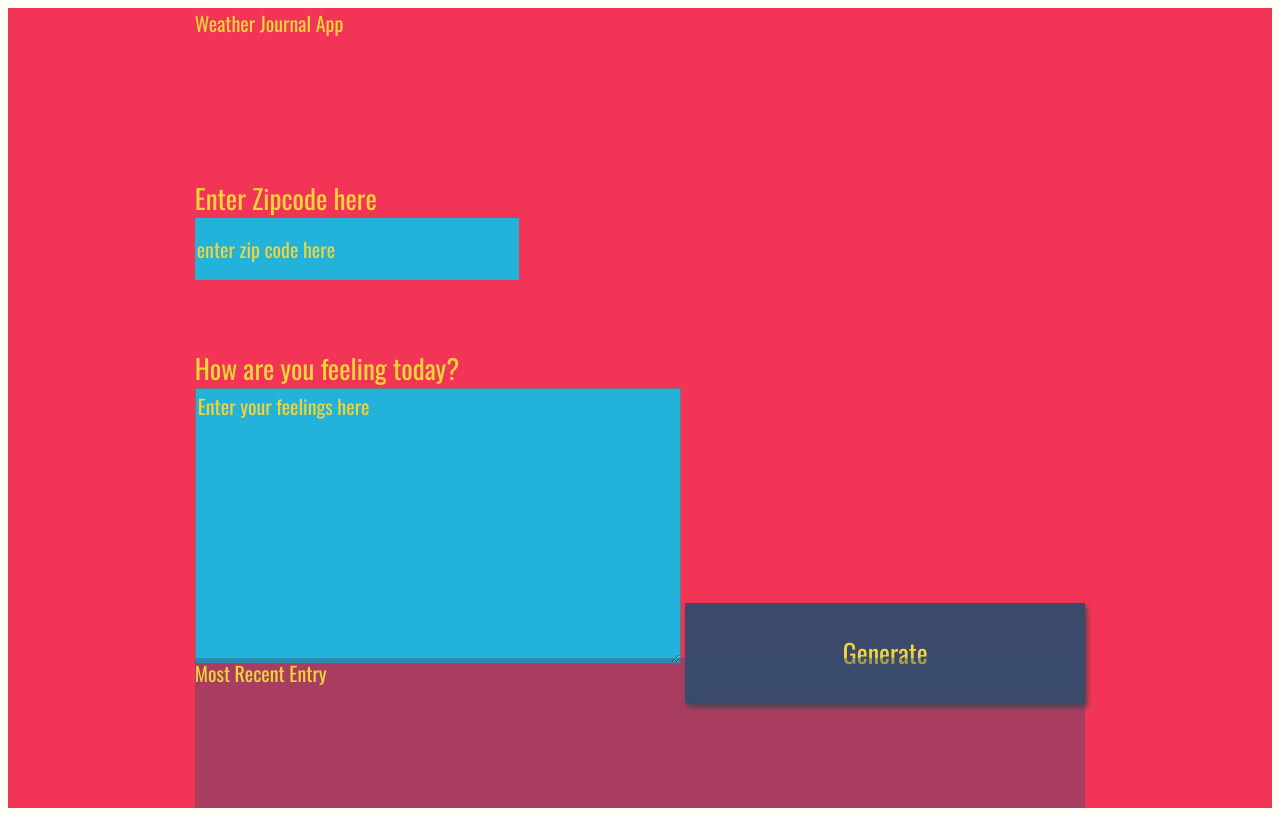
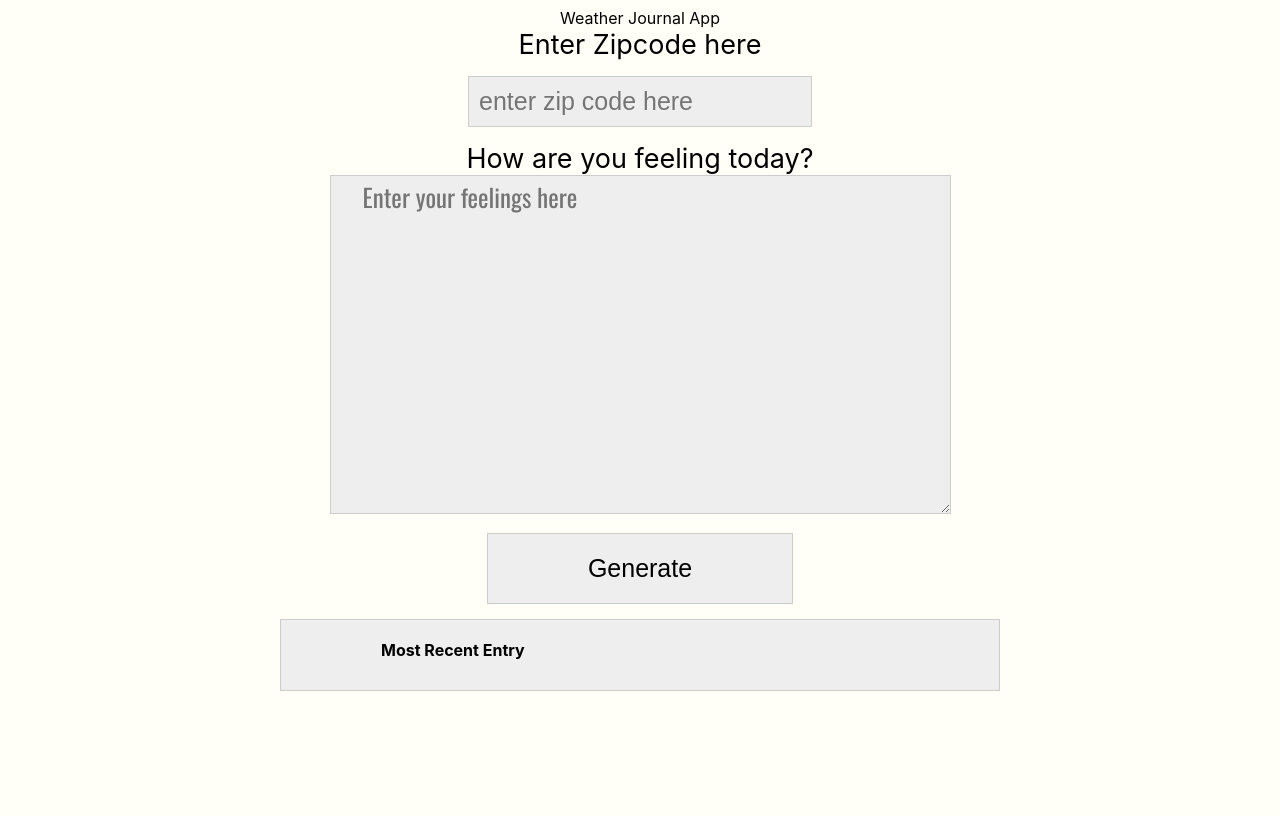
Before and after one commit to BasemAmr/Udacity-Weather-Journal-App-FEND, a plain HTML site: page website/index.html in a window 1280 px wide. Drawn offline with nearby package versions, Linux system fonts and the light colour scheme; a web font is replaced by a local one.

Commit message:
Update style.css

```diff
--- a/website/style.css
+++ b/website/style.css
@@ -4,47 +4,36 @@ body{
 }
 
 #app{
-    display: grid;
-    grid-auto-rows: minmax(150px, auto);
-    /* grid-template-columns:  */
-    height:100vh;
-    background: #f23557;
-    color: #f0d43a;
-    justify-content: center;
-    grid-gap: 1em;
-    font-size: 20px;
-    font-family: 'Oswald', sans-serif;
+    width: 720px;
+    margin: 0 auto;
+    text-align: center;
+    color: #000;
 }
 
 .holder{
-
+    text-align: center;
+    margin: 0 auto;
 }
 
 .entry{
-    background: rgba(59, 74, 107, .4);
+    background: #EEE;
+    border: 1px solid #CCC;
 }
 
 #entryHolder{
-
+    font-family: sans-serif;
+    font-size: 25px;
+    color: #1a3042;
 }
-
-#date{
-
-}
-
 #temp{
-
-}
-
-#content{
-
-}
-
-.headline {
+    margin: 10px;
 
 }
 .title{
-
+    text-align: left;
+    text-indent: 100px;
+    font-weight: bold;
+    padding: 20px 0;
 }
 
 /*  Basic Styling To Override Default For Basic HTML Elements */
@@ -54,34 +43,33 @@ label{
 }
 
 input{
-    display:block;
-    height: 60px;
-    width: 320px;
-    background:#22b2da;
-    color: #f0d43a;
-    font-size: 20px;
-    font-family: 'Oswald', sans-serif;
-    border: none;
+    padding: 10px;
+    font-size: 25px;
+    margin: 15px 0;
+    background: #EEE;
+    border: 1px solid #CCC;
 }
 
 button{
-    width: 400px;
-    height: 100px;
-    background: #3b4a6b;
-    color: #f0d43a;
-    font-size: 26px;
-    font-family: 'Oswald', sans-serif;
-    border: none;
-    box-shadow: 2px 4px 5px #444;
+    padding: 20px 100px;
+    font-size: 25px;
+    display: block;
+    margin: 15px auto;
+    background: #EEE;
+    border: 1px solid #CCC;
+    cursor: pointer;
 }
+
 h1{
     font-size: 36px;
 }
 
 textarea{
-    background:#22b2da;
-    color: #f0d43a;
-    font-size: 20px;
+    background: #EEE;
+    border: 1px solid #CCC;
+    color: #000;
+    font-size: 25px;
+    text-indent: 30px;
     font-family: 'Oswald', sans-serif;
 }
 /* Reset style for HTML element on active to have no border*/
@@ -91,21 +79,3 @@ textarea:focus,
 button:focus {
     outline: none;
 }
-/* Style for Placeholder Text*/
-::placeholder { /* Firefox, Chrome, Opera */
-    color: #f0d43a;
-    font-family: 'Oswald', sans-serif;
-
-}
-
-:-ms-input-placeholder { /* Internet Explorer 10-11 */
-    color: #f0d43a;
-    font-family: 'Oswald', sans-serif;
-
-}
-
-::-ms-input-placeholder { /* Microsoft Edge */
-    color: #f0d43a;
-    font-family: 'Oswald', sans-serif;
-
-}
```
